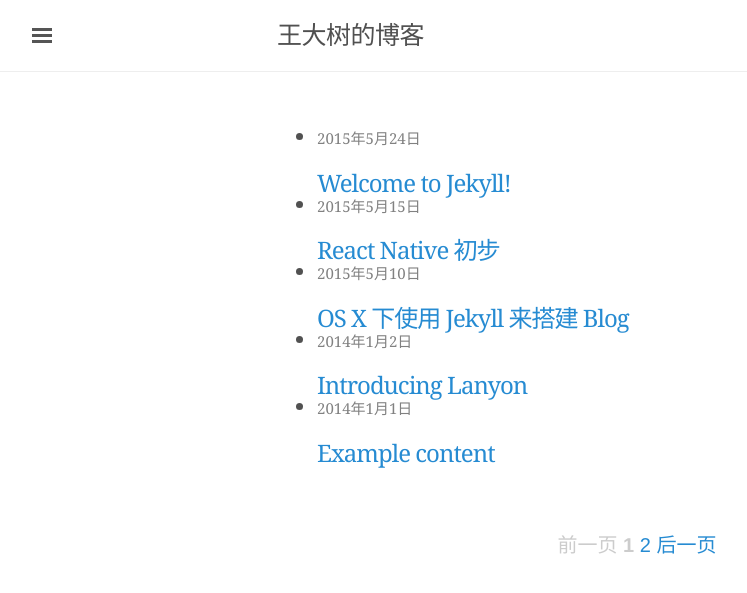
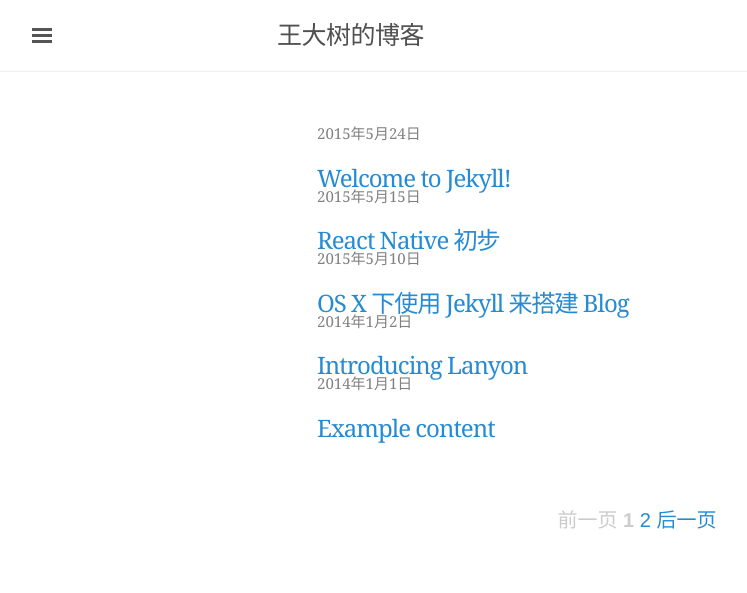
Before and after one commit to 0000-bigtree/0000-bigtree.github.io, a Jekyll site: the page built from index.html, in a window 1280 px wide. Shown: the top 593 px of the page, without its empty margins (3-750 px from the left). Built offline with Jekyll 4.4.1, drawn with Linux system fonts in a browser that asks for light colours; the list of posts is cut into pages by our own code.

Commit message:
修改文章列表的CSS样式

```diff
--- a/public/css/lanyon.css
+++ b/public/css/lanyon.css
@@ -356,6 +356,8 @@
   color: inherit;
 }
 
+.posts { list-style-type: none; }
+
 .posts .post-link {
   font-size: 24px;
   letter-spacing: -1px;
```
